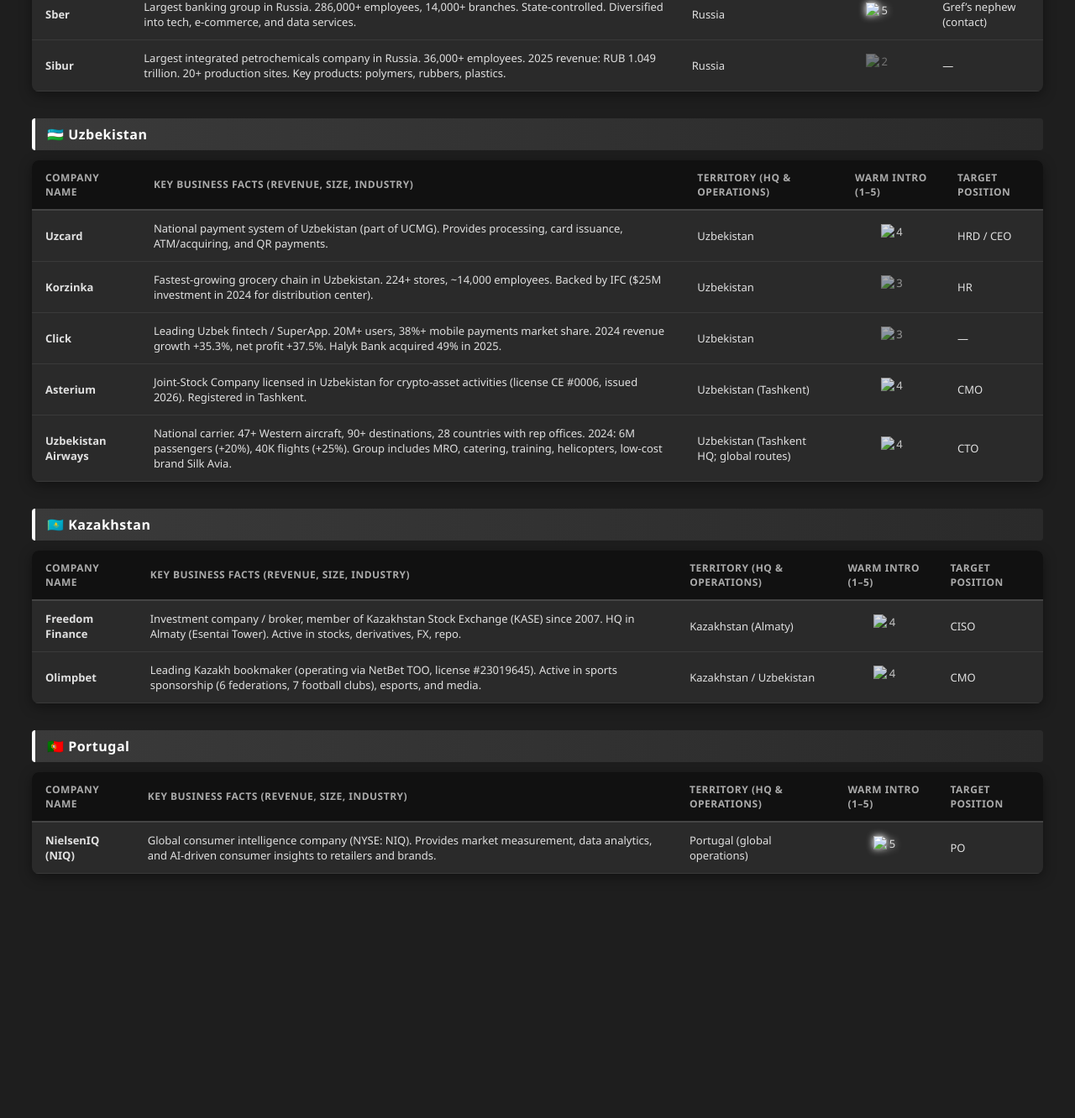
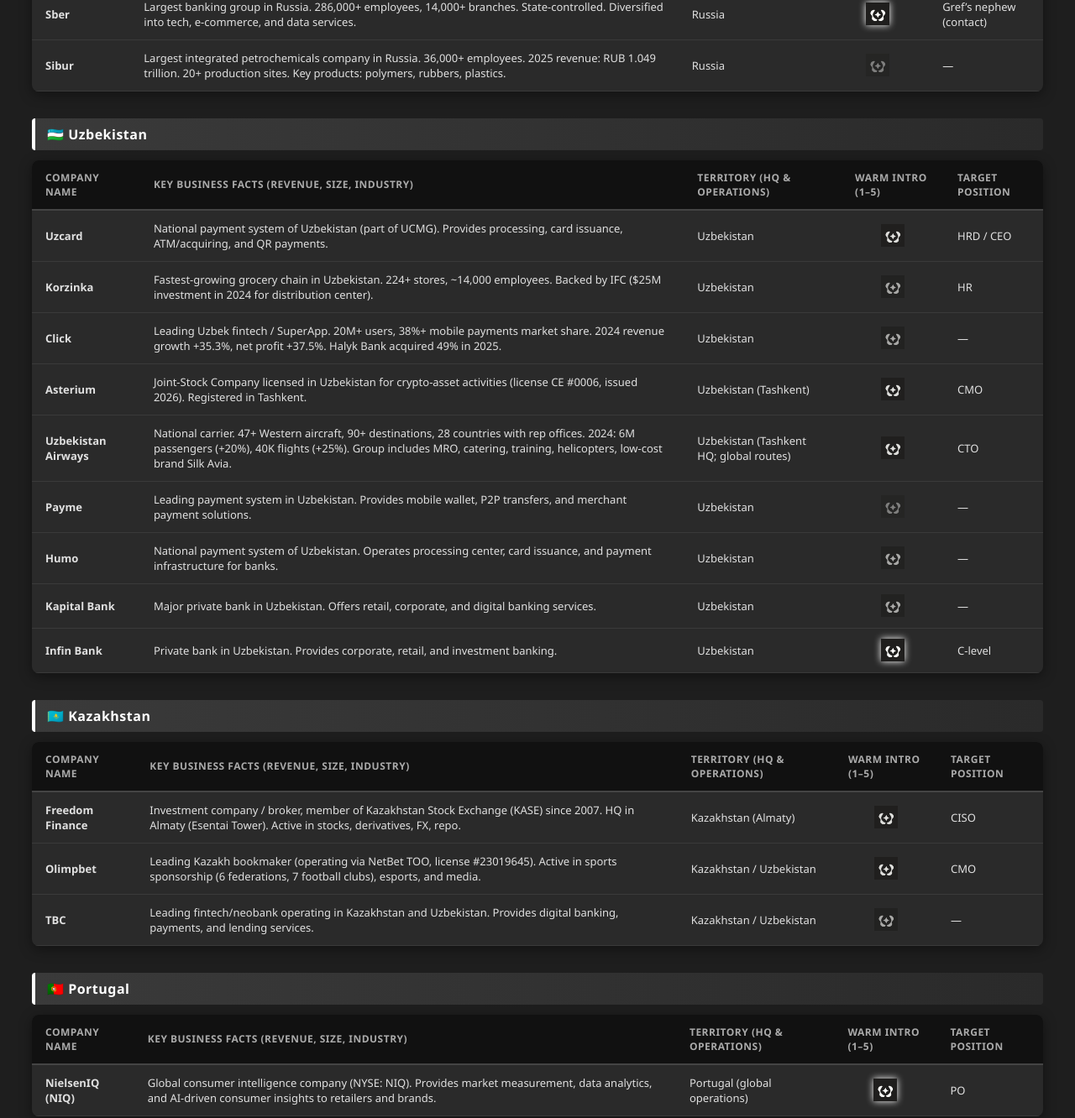
Before and after one commit to maadz0r/partner-targets, a plain HTML site: page index.html in a window 1280 px wide. Shown: the part 636-1968 px from the top of the page at 84% size. Before the commit the page ends 1725 px from the top, so only its background shows below. Drawn offline with Linux system fonts and the light colour scheme.

Commit message:
Update index.html

```diff
--- a/index.html
+++ b/index.html
@@ -176,49 +176,49 @@
             <td><strong>Langame</strong></td>
             <td>Gaming ecosystem &amp; software integrator for PC clubs/cyberarenas in Russia &amp; CIS. Operates app, media, esports platform, and B2B software.</td>
             <td>Russia (CIS presence)</td>
-            <td class="warm-cell"><img class="logo-img w5" src="YOUR_LOGO_URL" alt="5"></td>
+            <td class="warm-cell"><img class="logo-img w5" src="https://raw.githubusercontent.com/maadz0r/partner-targets/main/logo.png" alt="5"></td>
             <td>CEO</td>
         </tr>
         <tr data-warmth="5">
             <td><strong>AKADO</strong></td>
             <td>Moscow-based telecom &amp; broadband operator (AKADO Telecom / COMKOR). Fiber network 18,000+ km. Serves 5,000+ commercial enterprises, 200+ banks, government entities.</td>
             <td>Russia (Moscow region)</td>
-            <td class="warm-cell"><img class="logo-img w5" src="YOUR_LOGO_URL" alt="5"></td>
+            <td class="warm-cell"><img class="logo-img w5" src="https://raw.githubusercontent.com/maadz0r/partner-targets/main/logo.png" alt="5"></td>
             <td>CEO / CTO</td>
         </tr>
         <tr data-warmth="5">
             <td><strong>Alfa-Bank</strong></td>
             <td>Largest private bank in Russia. 42.7M retail clients, 2.3M+ SME clients. 800+ offices. 2025 9M net profit: RUB 190B. Phygital model with digital + physical.</td>
             <td>Russia</td>
-            <td class="warm-cell"><img class="logo-img w5" src="YOUR_LOGO_URL" alt="5"></td>
+            <td class="warm-cell"><img class="logo-img w5" src="https://raw.githubusercontent.com/maadz0r/partner-targets/main/logo.png" alt="5"></td>
             <td>Senior BA</td>
         </tr>
         <tr data-warmth="5">
             <td><strong>Sunlight</strong></td>
             <td>#1 jewelry retail chain in Russia by sales volume. 2024 revenue: RUB 113B (incl. VAT). 500+ stores. High-tech focus; top omnichannel retailer.</td>
             <td>Russia</td>
-            <td class="warm-cell"><img class="logo-img w5" src="YOUR_LOGO_URL" alt="5"></td>
+            <td class="warm-cell"><img class="logo-img w5" src="https://raw.githubusercontent.com/maadz0r/partner-targets/main/logo.png" alt="5"></td>
             <td>CTO</td>
         </tr>
         <tr data-warmth="4">
             <td><strong>Yandex</strong></td>
             <td>Russian multinational internet/tech corp. Search, eCommerce, transport, navigation, ads. Valuation ~$29B. Revenue ~$3.35B (latest FY). HQ Moscow; significant presence in Kazakhstan.</td>
             <td>Russia / Uzbekistan (and CIS)</td>
-            <td class="warm-cell"><img class="logo-img w4" src="YOUR_LOGO_URL" alt="4"></td>
+            <td class="warm-cell"><img class="logo-img w4" src="https://raw.githubusercontent.com/maadz0r/partner-targets/main/logo.png" alt="4"></td>
             <td>—</td>
         </tr>
         <tr data-warmth="5">
             <td><strong>Sber</strong></td>
             <td>Largest banking group in Russia. 286,000+ employees, 14,000+ branches. State-controlled. Diversified into tech, e-commerce, and data services.</td>
             <td>Russia</td>
-            <td class="warm-cell"><img class="logo-img w5" src="YOUR_LOGO_URL" alt="5"></td>
+            <td class="warm-cell"><img class="logo-img w5" src="https://raw.githubusercontent.com/maadz0r/partner-targets/main/logo.png" alt="5"></td>
             <td>Gref’s nephew (contact)</td>
         </tr>
         <tr data-warmth="2">
             <td><strong>Sibur</strong></td>
             <td>Largest integrated petrochemicals company in Russia. 36,000+ employees. 2025 revenue: RUB 1.049 trillion. 20+ production sites. Key products: polymers, rubbers, plastics.</td>
             <td>Russia</td>
-            <td class="warm-cell"><img class="logo-img w2" src="YOUR_LOGO_URL" alt="2"></td>
+            <td class="warm-cell"><img class="logo-img w2" src="https://raw.githubusercontent.com/maadz0r/partner-targets/main/logo.png" alt="2"></td>
             <td>—</td>
         </tr>
     </tbody>
@@ -243,36 +243,64 @@
             <td><strong>Uzcard</strong></td>
             <td>National payment system of Uzbekistan (part of UCMG). Provides processing, card issuance, ATM/acquiring, and QR payments.</td>
             <td>Uzbekistan</td>
-            <td class="warm-cell"><img class="logo-img w4" src="YOUR_LOGO_URL" alt="4"></td>
+            <td class="warm-cell"><img class="logo-img w4" src="https://raw.githubusercontent.com/maadz0r/partner-targets/main/logo.png" alt="4"></td>
             <td>HRD / CEO</td>
         </tr>
         <tr data-warmth="3">
             <td><strong>Korzinka</strong></td>
             <td>Fastest-growing grocery chain in Uzbekistan. 224+ stores, ~14,000 employees. Backed by IFC ($25M investment in 2024 for distribution center).</td>
             <td>Uzbekistan</td>
-            <td class="warm-cell"><img class="logo-img w3" src="YOUR_LOGO_URL" alt="3"></td>
+            <td class="warm-cell"><img class="logo-img w3" src="https://raw.githubusercontent.com/maadz0r/partner-targets/main/logo.png" alt="3"></td>
             <td>HR</td>
         </tr>
         <tr data-warmth="3">
             <td><strong>Click</strong></td>
             <td>Leading Uzbek fintech / SuperApp. 20M+ users, 38%+ mobile payments market share. 2024 revenue growth +35.3%, net profit +37.5%. Halyk Bank acquired 49% in 2025.</td>
             <td>Uzbekistan</td>
-            <td class="warm-cell"><img class="logo-img w3" src="YOUR_LOGO_URL" alt="3"></td>
+            <td class="warm-cell"><img class="logo-img w3" src="https://raw.githubusercontent.com/maadz0r/partner-targets/main/logo.png" alt="3"></td>
             <td>—</td>
         </tr>
         <tr data-warmth="4">
             <td><strong>Asterium</strong></td>
             <td>Joint-Stock Company licensed in Uzbekistan for crypto-asset activities (license CE #0006, issued 2026). Registered in Tashkent.</td>
             <td>Uzbekistan (Tashkent)</td>
-            <td class="warm-cell"><img class="logo-img w4" src="YOUR_LOGO_URL" alt="4"></td>
+            <td class="warm-cell"><img class="logo-img w4" src="https://raw.githubusercontent.com/maadz0r/partner-targets/main/logo.png" alt="4"></td>
             <td>CMO</td>
         </tr>
         <tr data-warmth="4">
             <td><strong>Uzbekistan Airways</strong></td>
             <td>National carrier. 47+ Western aircraft, 90+ destinations, 28 countries with rep offices. 2024: 6M passengers (+20%), 40K flights (+25%). Group includes MRO, catering, training, helicopters, low-cost brand Silk Avia.</td>
             <td>Uzbekistan (Tashkent HQ; global routes)</td>
-            <td class="warm-cell"><img class="logo-img w4" src="YOUR_LOGO_URL" alt="4"></td>
+            <td class="warm-cell"><img class="logo-img w4" src="https://raw.githubusercontent.com/maadz0r/partner-targets/main/logo.png" alt="4"></td>
             <td>CTO</td>
+        </tr>
+        <tr data-warmth="2">
+            <td><strong>Payme</strong></td>
+            <td>Leading payment system in Uzbekistan. Provides mobile wallet, P2P transfers, and merchant payment solutions.</td>
+            <td>Uzbekistan</td>
+            <td class="warm-cell"><img class="logo-img w2" src="https://raw.githubusercontent.com/maadz0r/partner-targets/main/logo.png" alt="2"></td>
+            <td>—</td>
+        </tr>
+        <tr data-warmth="3">
+            <td><strong>Humo</strong></td>
+            <td>National payment system of Uzbekistan. Operates processing center, card issuance, and payment infrastructure for banks.</td>
+            <td>Uzbekistan</td>
+            <td class="warm-cell"><img class="logo-img w3" src="https://raw.githubusercontent.com/maadz0r/partner-targets/main/logo.png" alt="3"></td>
+            <td>—</td>
+        </tr>
+        <tr data-warmth="3">
+            <td><strong>Kapital Bank</strong></td>
+            <td>Major private bank in Uzbekistan. Offers retail, corporate, and digital banking services.</td>
+            <td>Uzbekistan</td>
+            <td class="warm-cell"><img class="logo-img w3" src="https://raw.githubusercontent.com/maadz0r/partner-targets/main/logo.png" alt="3"></td>
+            <td>—</td>
+        </tr>
+        <tr data-warmth="5">
+            <td><strong>Infin Bank</strong></td>
+            <td>Private bank in Uzbekistan. Provides corporate, retail, and investment banking.</td>
+            <td>Uzbekistan</td>
+            <td class="warm-cell"><img class="logo-img w5" src="https://raw.githubusercontent.com/maadz0r/partner-targets/main/logo.png" alt="5"></td>
+            <td>C-level</td>
         </tr>
     </tbody>
 </table>
@@ -296,15 +324,22 @@
             <td><strong>Freedom Finance</strong></td>
             <td>Investment company / broker, member of Kazakhstan Stock Exchange (KASE) since 2007. HQ in Almaty (Esentai Tower). Active in stocks, derivatives, FX, repo.</td>
             <td>Kazakhstan (Almaty)</td>
-            <td class="warm-cell"><img class="logo-img w4" src="YOUR_LOGO_URL" alt="4"></td>
+            <td class="warm-cell"><img class="logo-img w4" src="https://raw.githubusercontent.com/maadz0r/partner-targets/main/logo.png" alt="4"></td>
             <td>CISO</td>
         </tr>
         <tr data-warmth="4">
             <td><strong>Olimpbet</strong></td>
             <td>Leading Kazakh bookmaker (operating via NetBet TOO, license #23019645). Active in sports sponsorship (6 federations, 7 football clubs), esports, and media.</td>
             <td>Kazakhstan / Uzbekistan</td>
-            <td class="warm-cell"><img class="logo-img w4" src="YOUR_LOGO_URL" alt="4"></td>
+            <td class="warm-cell"><img class="logo-img w4" src="https://raw.githubusercontent.com/maadz0r/partner-targets/main/logo.png" alt="4"></td>
             <td>CMO</td>
+        </tr>
+        <tr data-warmth="3">
+            <td><strong>TBC</strong></td>
+            <td>Leading fintech/neobank operating in Kazakhstan and Uzbekistan. Provides digital banking, payments, and lending services.</td>
+            <td>Kazakhstan / Uzbekistan</td>
+            <td class="warm-cell"><img class="logo-img w3" src="https://raw.githubusercontent.com/maadz0r/partner-targets/main/logo.png" alt="3"></td>
+            <td>—</td>
         </tr>
     </tbody>
 </table>
@@ -328,7 +363,7 @@
             <td><strong>NielsenIQ (NIQ)</strong></td>
             <td>Global consumer intelligence company (NYSE: NIQ). Provides market measurement, data analytics, and AI-driven consumer insights to retailers and brands.</td>
             <td>Portugal (global operations)</td>
-            <td class="warm-cell"><img class="logo-img w5" src="YOUR_LOGO_URL" alt="5"></td>
+            <td class="warm-cell"><img class="logo-img w5" src="https://raw.githubusercontent.com/maadz0r/partner-targets/main/logo.png" alt="5"></td>
             <td>PO</td>
         </tr>
     </tbody>
```
